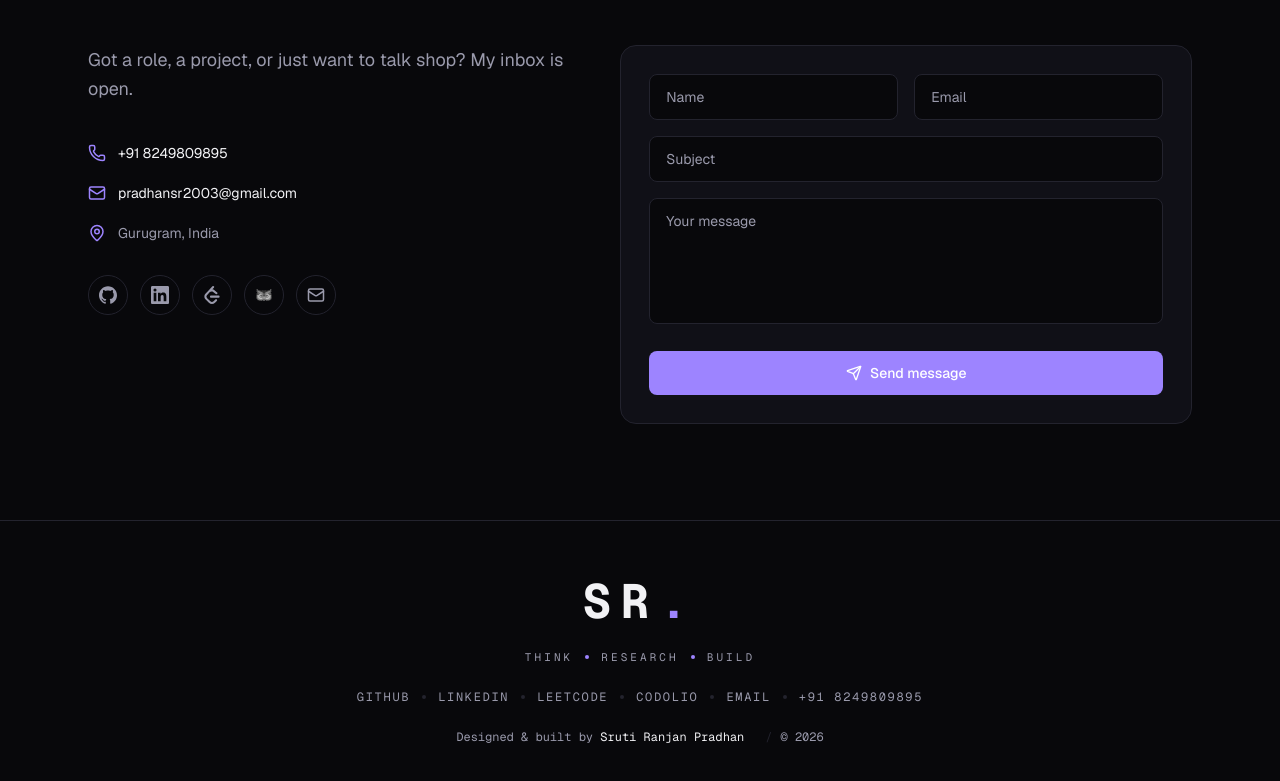
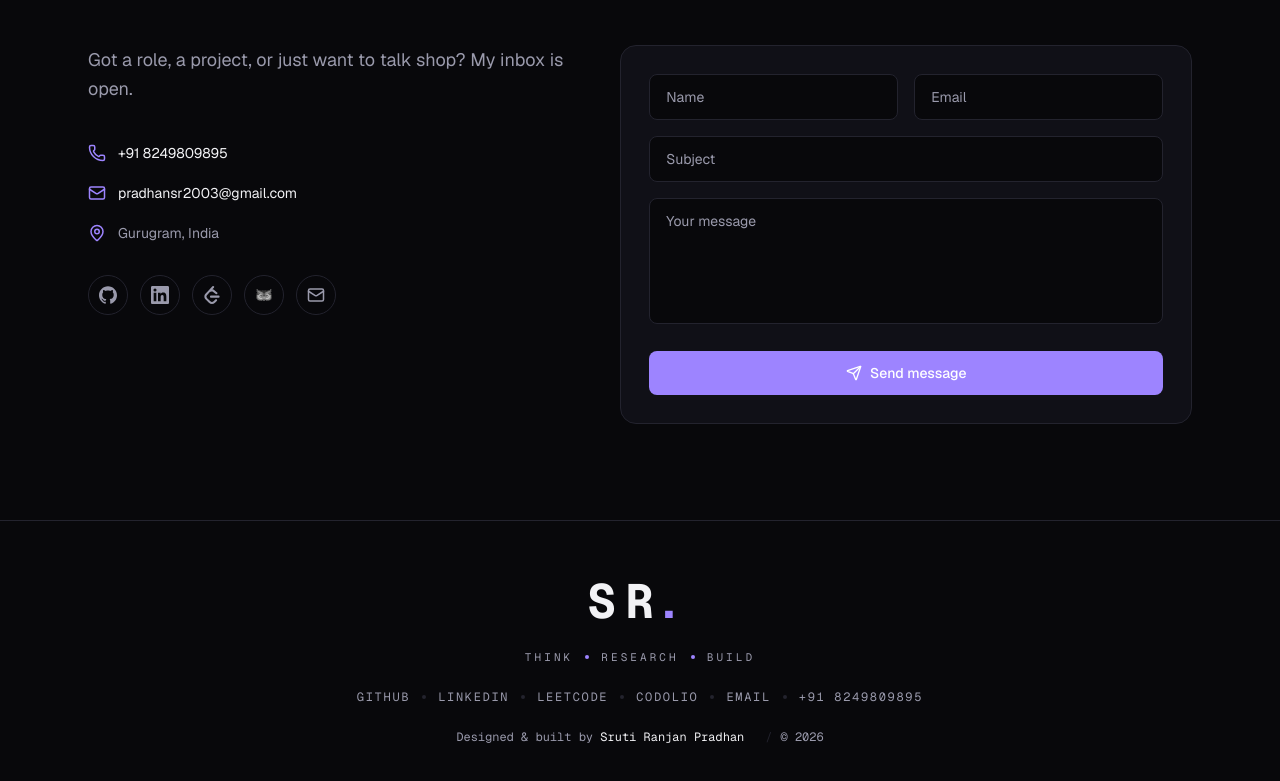
Before and after one commit to SR-Pradhan/Portfolio, a Next.js app in the folder frontend/: page / in a window 1280 px wide. Shown: the part 8460-9241 px from the top of the page. Built offline with nearby package versions, Linux system fonts and the light colour scheme; no server answers.

Commit message:
Close the letter-spacing gap before the footer dot

```diff
--- a/frontend/src/components/Footer.tsx
+++ b/frontend/src/components/Footer.tsx
@@ -18,7 +18,9 @@ export default function Footer() {
             logo and every section heading end the same way. */}
         <p className="font-mono text-4xl font-bold uppercase tracking-[0.2em] text-foreground sm:text-5xl">
           {site.initials}
-          <span className="text-accent">.</span>
+          {/* tracking adds 0.2em after every character, including the final R,
+              which leaves the dot floating. Pull it back by exactly that. */}
+          <span className="-ml-[0.2em] text-accent">.</span>
         </p>
 
         <p className="flex items-center gap-3 font-mono text-[11px] uppercase tracking-[0.28em] text-muted">
```
